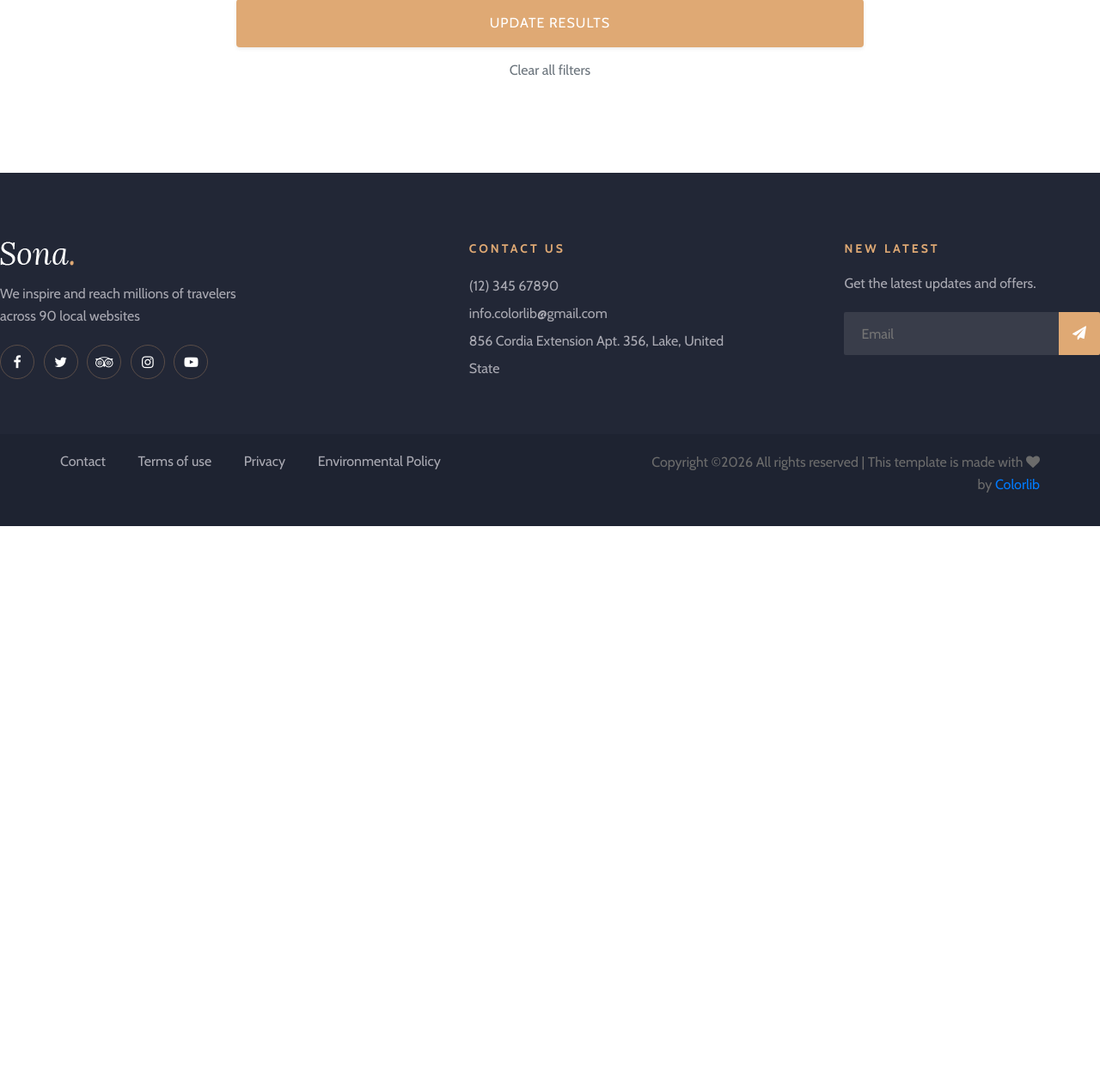
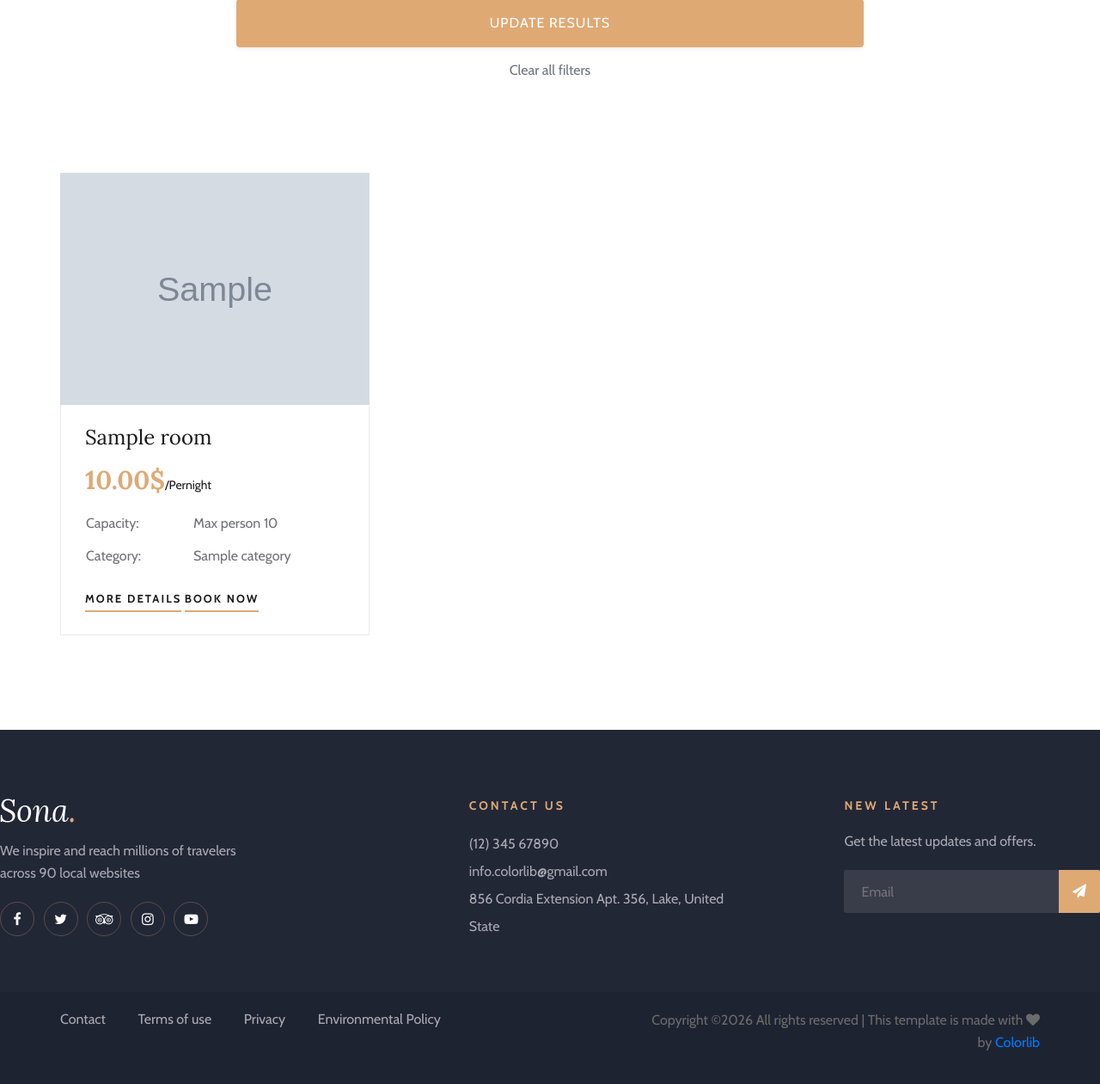
Before and after one commit to Olga-Yezerska/Hotel, a Django app: page /booking/ in a window 1280 px wide. Shown: the part 574-1835 px from the top of the page at 86% size. Before the commit the page ends 1186 px from the top, so only its background shows below. Run offline with Django 5.2, Linux system fonts and the light colour scheme; tables that the repository leaves empty hold one stand-in row (values such as "Sample post"); grey boxes marked "Sample" are stand-in pictures; some libraries are stand-ins or nearby versions.

Commit message:
feat: change how room category shows

```diff
--- a/hotel/templates/hotel/booking.html
+++ b/hotel/templates/hotel/booking.html
@@ -49,10 +49,10 @@
                 <li class="active"><a href="{% url 'home' %}">Home</a></li>
                 <li><a href="{% url 'rooms' %}">Rooms</a>
                     <ul class="dropdown">
-                        <li><a href="{% url 'room_details' %}">Room Details</a></li>
-                        <li><a href="#">Deluxe Room</a></li>
-                        <li><a href="#">Family Room</a></li>
-                        <li><a href="#">Premium Room</a></li>
+                        <li><a href="{% url 'rooms' %}">All Rooms</a></li>
+                        {% for cat in categories %}
+                        <li><a href="{% url 'rooms_by_category' cat.pk %}">{{ cat.name }}</a></li>
+                        {% endfor %}
                     </ul>
                 </li>
                 <li><a href="{% url 'contact' %}">Contact</a></li>
@@ -83,10 +83,10 @@
                                     <li class="active"><a href="{% url 'home' %}">Home</a></li>
                                     <li><a href="{% url 'rooms' %}">Rooms</a>
                                         <ul class="dropdown">
-                                            <li><a href="{% url 'room_details' %}">Room Details</a></li>
-                                            <li><a href="#">Deluxe Room</a></li>
-                                            <li><a href="#">Family Room</a></li>
-                                            <li><a href="#">Premium Room</a></li>
+                                            <li><a href="{% url 'rooms' %}">All Rooms</a></li>
+                                            {% for cat in categories %}
+                                            <li><a href="{% url 'rooms_by_category' cat.pk %}">{{ cat.name }}</a></li>
+                                            {% endfor %}
                                         </ul>
                                     </li>
                                     <li><a href="{% url 'contact' %}">Contact</a></li>
@@ -179,7 +179,46 @@
     </div>
 </section>
 
-
+<!-- Результати пошуку -->
+<section class="rooms-section spad">
+    <div class="container">
+        <div class="row">
+            {% for room in rooms %}
+            <div class="col-lg-4 col-md-6">
+                <div class="room-item">
+                    {% if room.image %}
+                        <img src="{{ room.image.url }}" alt="{{ room.name }}">
+                    {% else %}
+                        <img src="{% static 'img/room/room-1.jpg' %}" alt="">
+                    {% endif %}
+                    <div class="ri-text">
+                        <h4>{{ room.name }}</h4>
+                        <h3>{{ room.price }}$<span>/Pernight</span></h3>
+                        <table>
+                            <tbody>
+                                <tr>
+                                    <td class="r-o">Capacity:</td>
+                                    <td>Max person {{ room.capacity }}</td>
+                                </tr>
+                                <tr>
+                                    <td class="r-o">Category:</td>
+                                    <td>{{ room.category }}</td>
+                                </tr>
+                            </tbody>
+                        </table>
+                        <a href="{% url 'room_details' room.pk %}" class="primary-btn">More Details</a>
+                        <a href="{% url 'create_booking' room.pk %}" class="primary-btn">Book Now</a>
+                    </div>
+                </div>
+            </div>
+            {% empty %}
+            <div class="col-lg-12">
+                <p>No rooms found matching your criteria.</p>
+            </div>
+            {% endfor %}
+        </div>
+    </div>
+</section>
 
     <footer class="footer-section">
             <div class="footer-text">
```
Also changed, not shown: hotel/templates/hotel/contact.html (+8 -8 lines), hotel/templates/hotel/index.html (+8 -8 lines).
